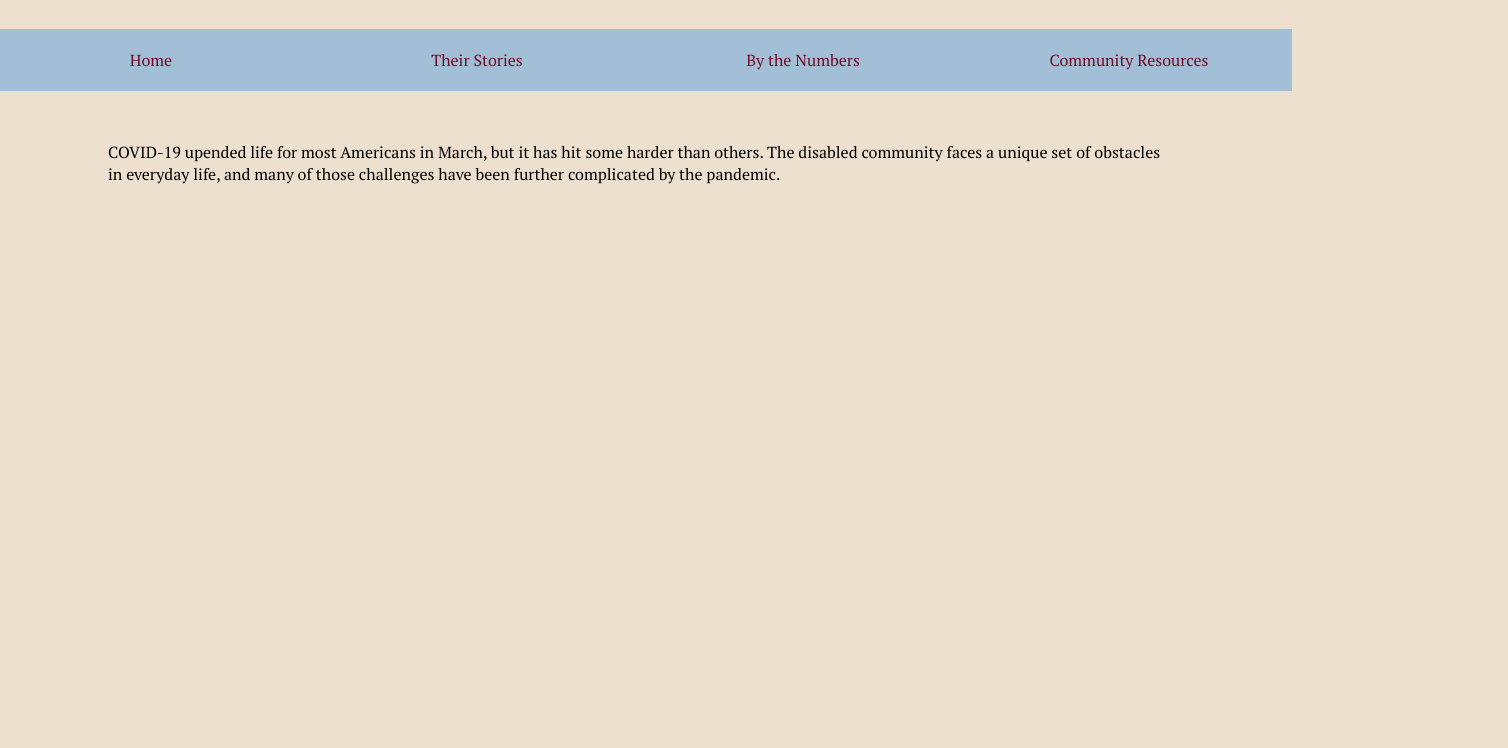
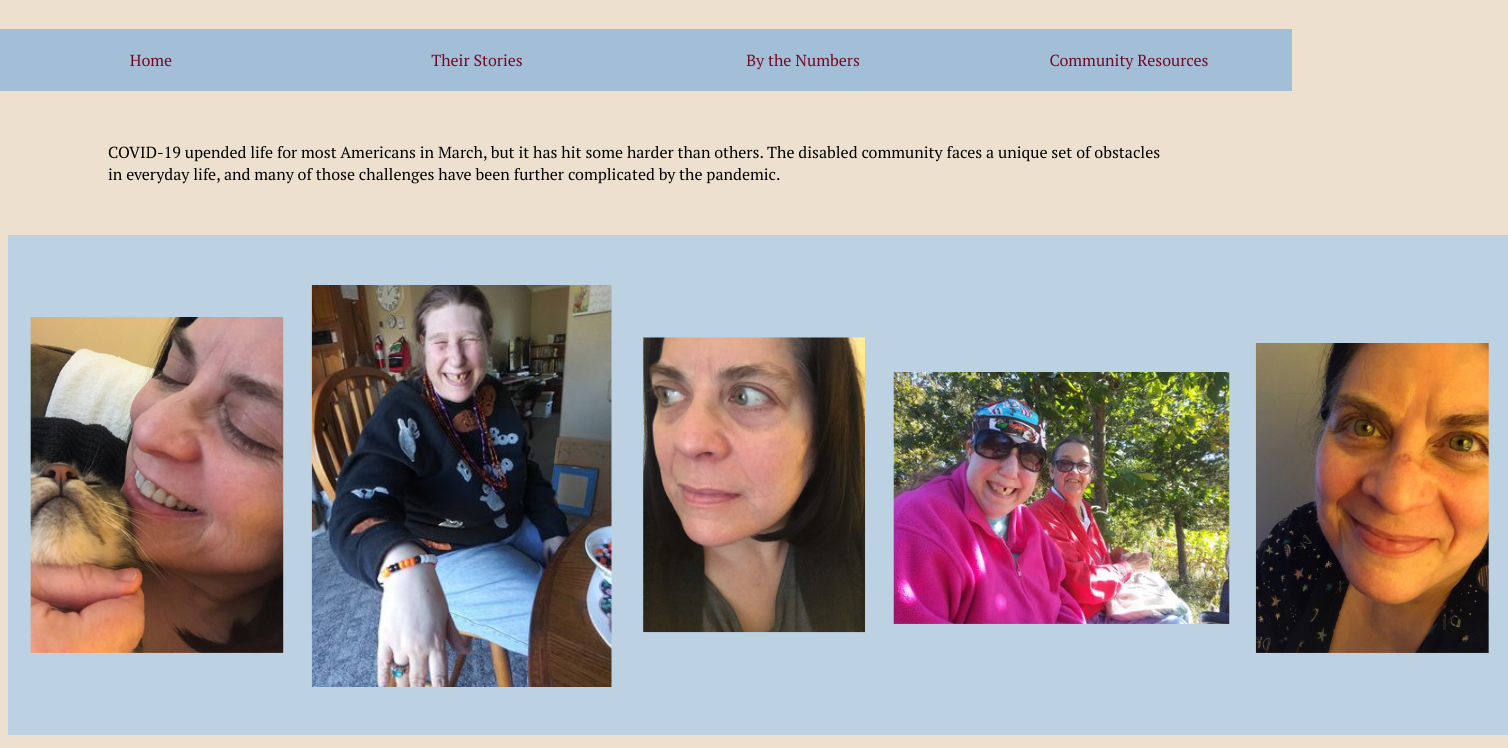
Before and after one commit to J4502-FS20/renae-whissel-final, a plain HTML site: page index.html in a window 1280 px wide. Shown: the part 99-847 px from the top of the page, 1508 px wide, since content can reach past the window. Before the commit the page ends 800 px from the top, so only its background shows below. Drawn offline with nearby package versions, Linux system fonts and the light colour scheme.

Commit message:
Update index.html

```diff
--- a/index.html
+++ b/index.html
@@ -27,5 +27,7 @@
 
   <p>COVID-19 upended life for most Americans in March, but it has hit some harder than others. The disabled community faces a unique set of obstacles in everyday life, and many of those challenges have been further complicated by the pandemic.</p>
 
+<img src="disabilities header.jpg" alt="photos of women with disabilities" /></a>
+
 </body>
 </html>
```
